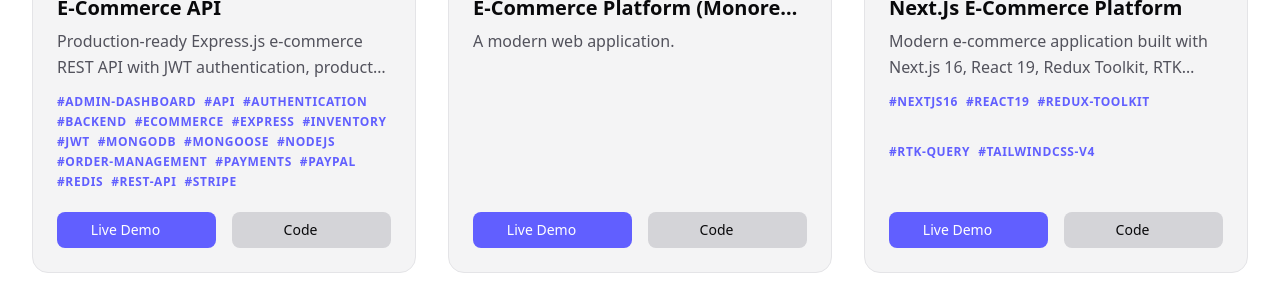
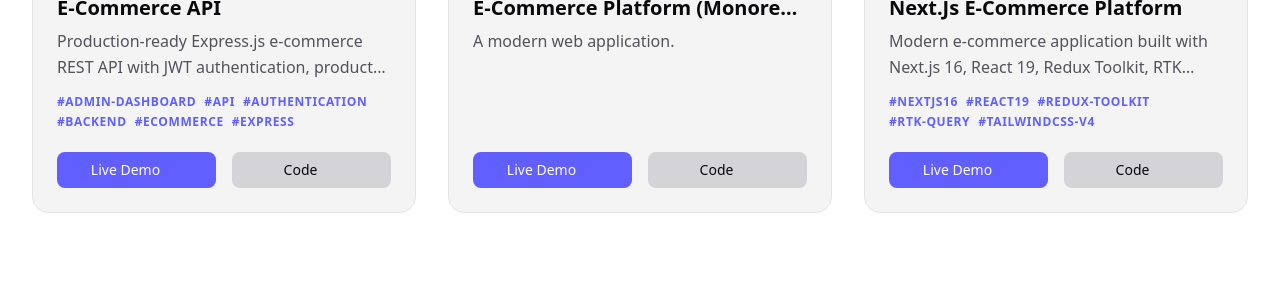
Before and after one commit to ziad-wdev/portfolio, a Next.js app: page / in a window 1280 px wide. Shown: the part 2520-2818 px from the top of the page. Built offline with nearby package versions, Linux system fonts and the light colour scheme; no server answers; some icons are missing.

Commit message:
Update project list and refine project card layout
- Reorder entries in sync-assets.mjs.
- Limit displayed topics to 6 and pin link container to the bottom of the card.

```diff
--- a/src/components/ui/ProjectCard.tsx
+++ b/src/components/ui/ProjectCard.tsx
@@ -31,14 +31,14 @@ export default function ProjectCard({ project }: ProjectCardProps) {
       <div className="flex flex-1 flex-col p-6">
         <h3 className="mb-2 truncate capitalize">{name}</h3>
         <p className="mb-4 line-clamp-2 text-base">{description}</p>
-        <div className="text-accent dark:text-accent-light flex flex-1 flex-wrap gap-2 text-xs font-bold tracking-wider uppercase">
-          {topics?.map((topic) => (
+        <div className="text-accent dark:text-accent-light flex flex-wrap gap-2 text-xs font-bold tracking-wider uppercase">
+          {topics?.slice(0, 6).map((topic) => (
             <span key={topic} className="last:mb-6">
               #{topic}
             </span>
           ))}
         </div>
-        <div className="flex gap-4 text-center text-sm">
+        <div className="mt-auto flex gap-4 text-center text-sm">
           <Link
             href={pageUrl}
             target="_blank"
```
